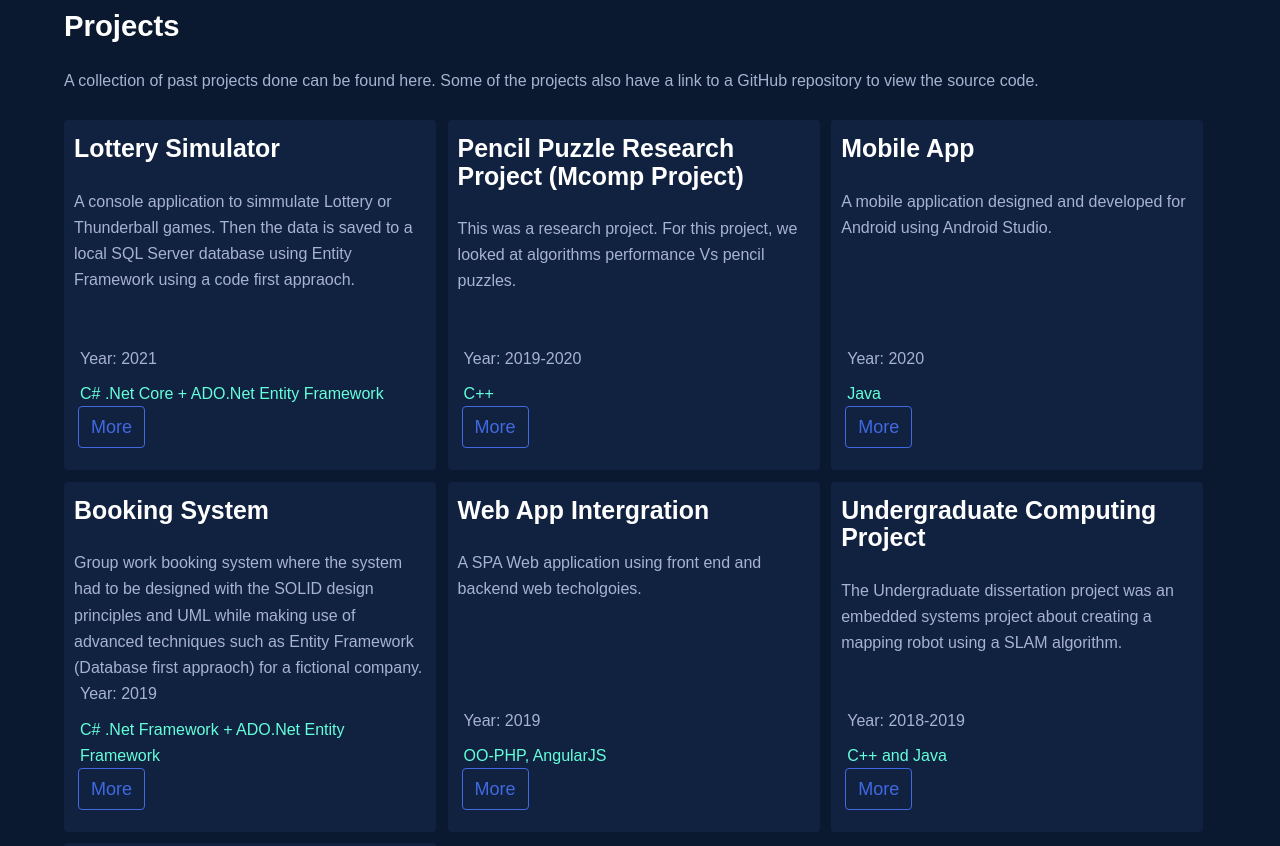
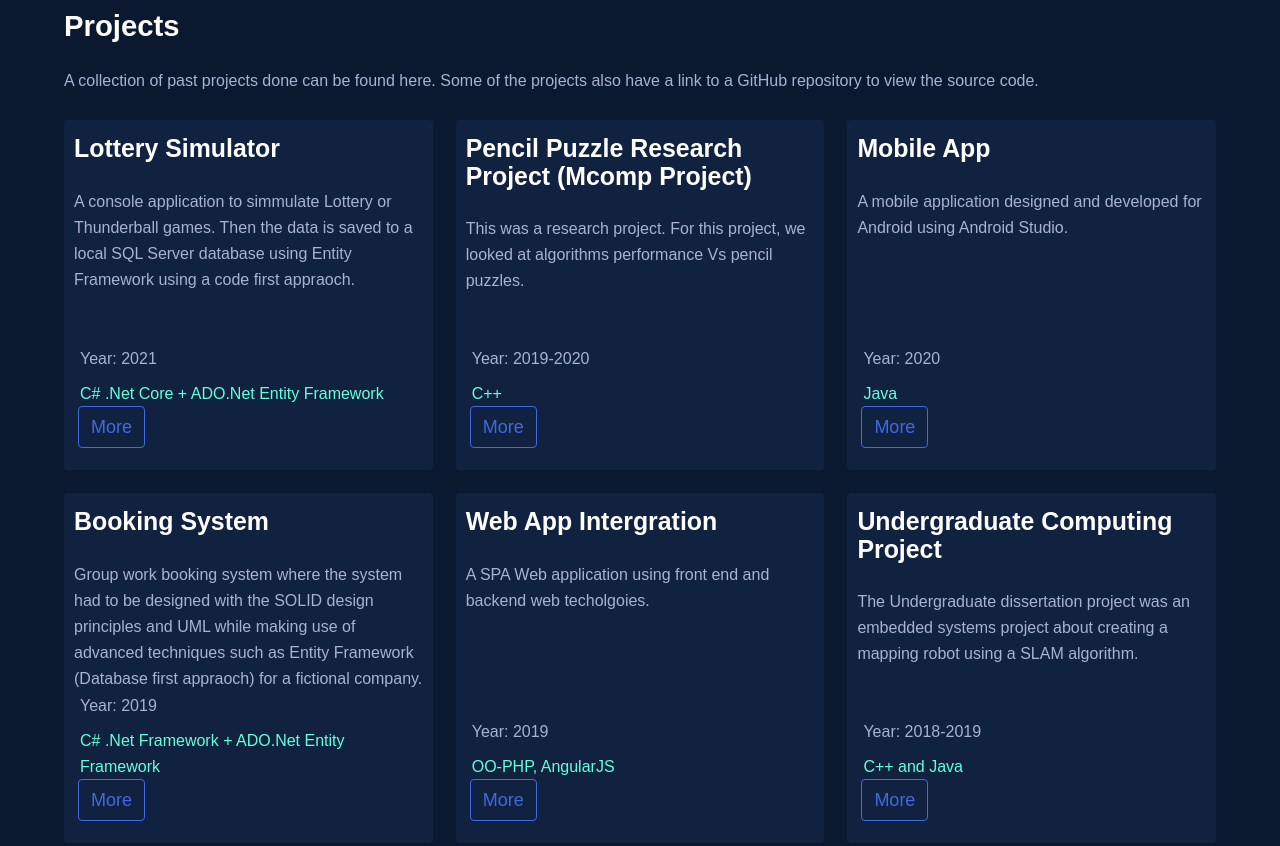
Before and after one commit to Chris0698/Chris0698.github.io, a Gatsby site: page / in a window 1280 px wide. Shown: the part 1080-1926 px from the top of the page. Built offline with nearby package versions, Linux system fonts and the light colour scheme; Gatsby itself is replaced by a stand-in of ours.

Commit message:
Fix for the margin down the rhs of projects

```diff
--- a/src/components/style.scss
+++ b/src/components/style.scss
@@ -35,7 +35,6 @@ h1, h2, h3, #skills > li, figcaption, #designPatterns > li  {
   margin: 0 auto;
   margin-top: 100px;
   margin-bottom: 50px;
-  // background-color: red;
 }
 
 .emailLink {
@@ -177,6 +176,7 @@ h1, h2, h3, #skills > li, figcaption, #designPatterns > li  {
 .projectsOuter {
   display: flex;
   flex-wrap: wrap;
+  justify-content: space-between;
 }
 
 #projects, #contact {
@@ -185,10 +185,9 @@ h1, h2, h3, #skills > li, figcaption, #designPatterns > li  {
 
 .projectCard {
   background-color: $cardColour;
-  width: 32.3%;
+  width: 32%;
   border-radius: 4px;
-  margin-bottom: 1%;
-  margin-right: 1%;
+  margin-bottom: 2%;
   position: relative;
   height: 350px;
 
```
